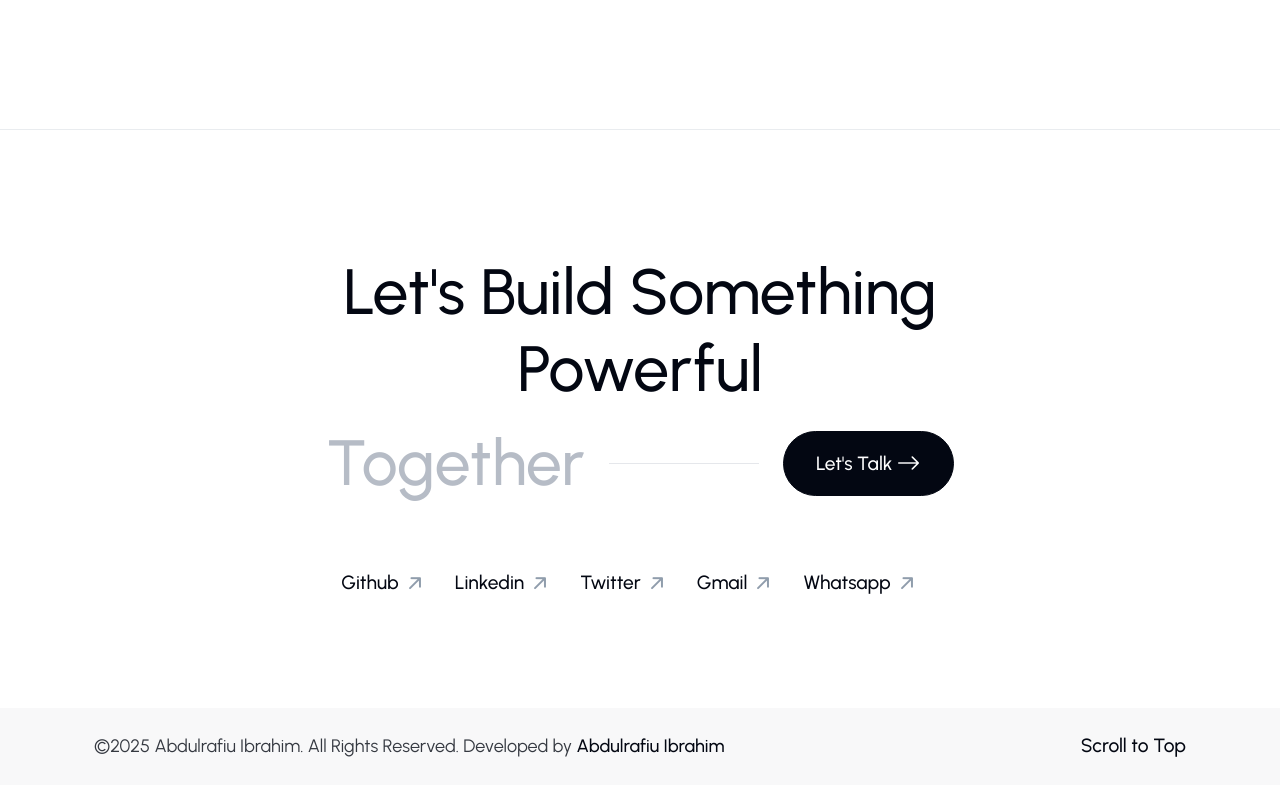
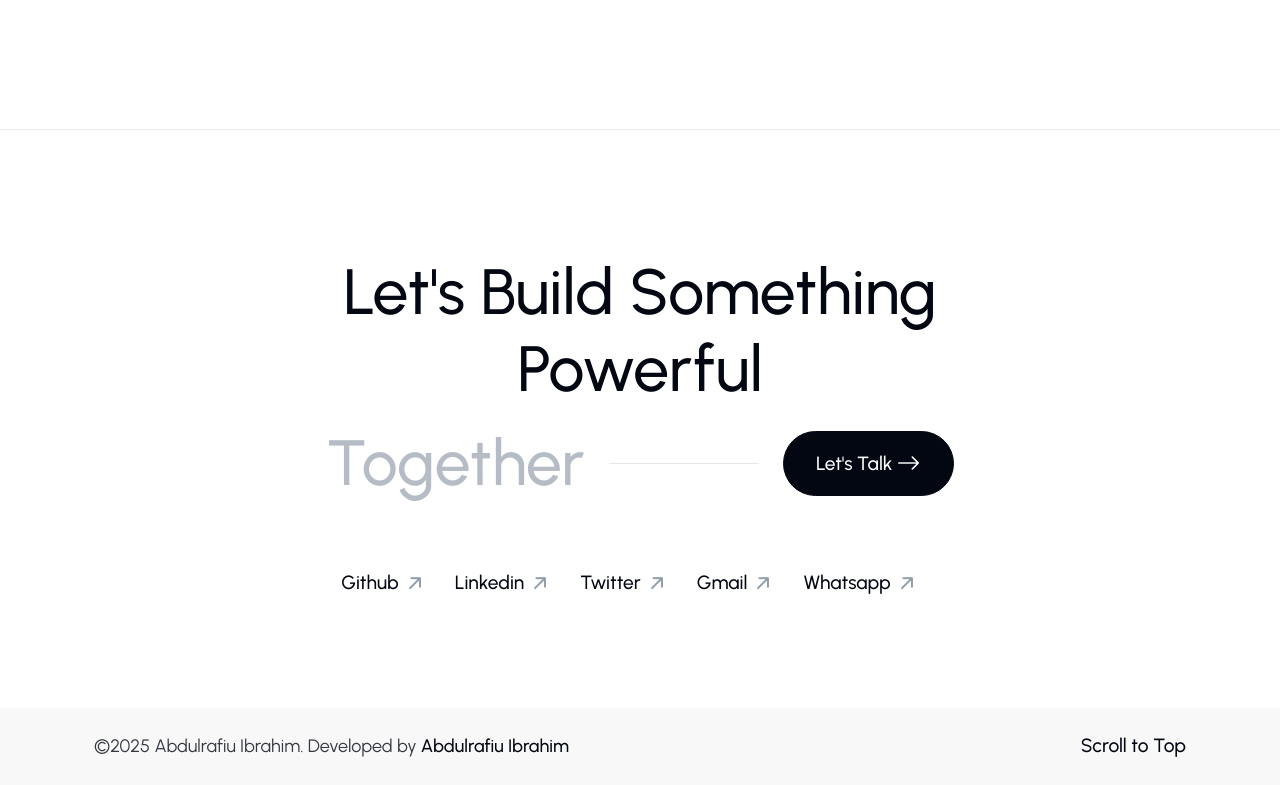
Before and after one commit to Abdulrafiudev/Abdulrafiu.dev, a React (Create React App) app: page / in a window 1280 px wide. Shown: the part 6351-7136 px from the top of the page. Built offline with nearby package versions, Linux system fonts and the light colour scheme.

Commit message:
style: styling improvement

```diff
--- a/public/assets/css/style.css
+++ b/public/assets/css/style.css
@@ -3789,6 +3789,10 @@ span.page-numbers:hover:not(.current) {
   .singlePortfolioTitle {
     font-weight: 600 !important;
   }
+  .aboutImage {
+    height: 60px !important;
+    width: auto !important;
+  }
 }
 @media (min-width: 1000px) {
   .singlePortfolioTitle {
--- a/src/components/Breadcrumb/BreadcrumbOne.js
+++ b/src/components/Breadcrumb/BreadcrumbOne.js
@@ -22,7 +22,11 @@ const BreadcrumbOne = () => {
               <div className="heading w-60">
                 <h1 className="title">
                   {breadcrumbContent.title}{" "}
-                  <img src={breadcrumbContent.imageSrc} alt="Photographer" />
+                  {/* <img
+                    src={breadcrumbContent.imageSrc}
+                    alt="Photographer"
+                    className="aboutImage"
+                  /> */}
                 </h1>
                 <div className="flex ms-auto">
                   <span className="line animate-line my-3 my-md-0"></span>
--- a/src/components/Footer/Footer.js
+++ b/src/components/Footer/Footer.js
@@ -1,6 +1,6 @@
 const Footer = ({
   className = "footer-area",
-  copyrightText = "©2025 Abdulrafiu Ibrahim. All Rights Reserved. Developed by ",
+  copyrightText = "©2025 Abdulrafiu Ibrahim. Developed by ",
   linkText = "Abdulrafiu Ibrahim",
   linkUrl = "#",
   scrollToTopText = "Scroll to Top",
```
